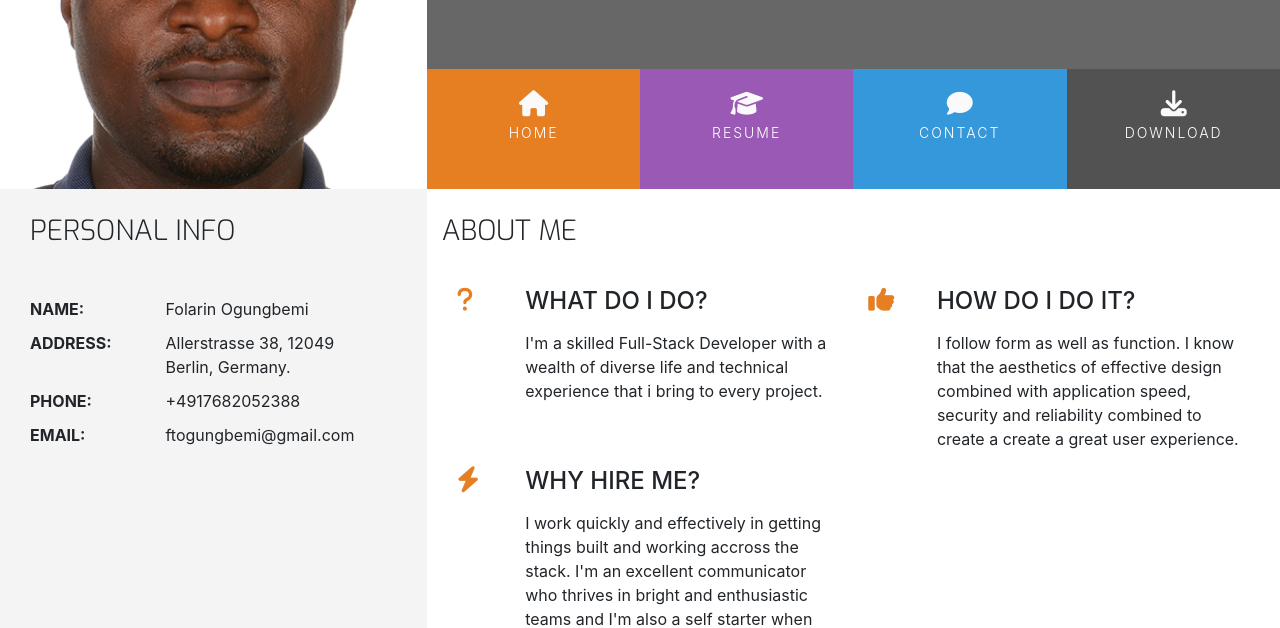
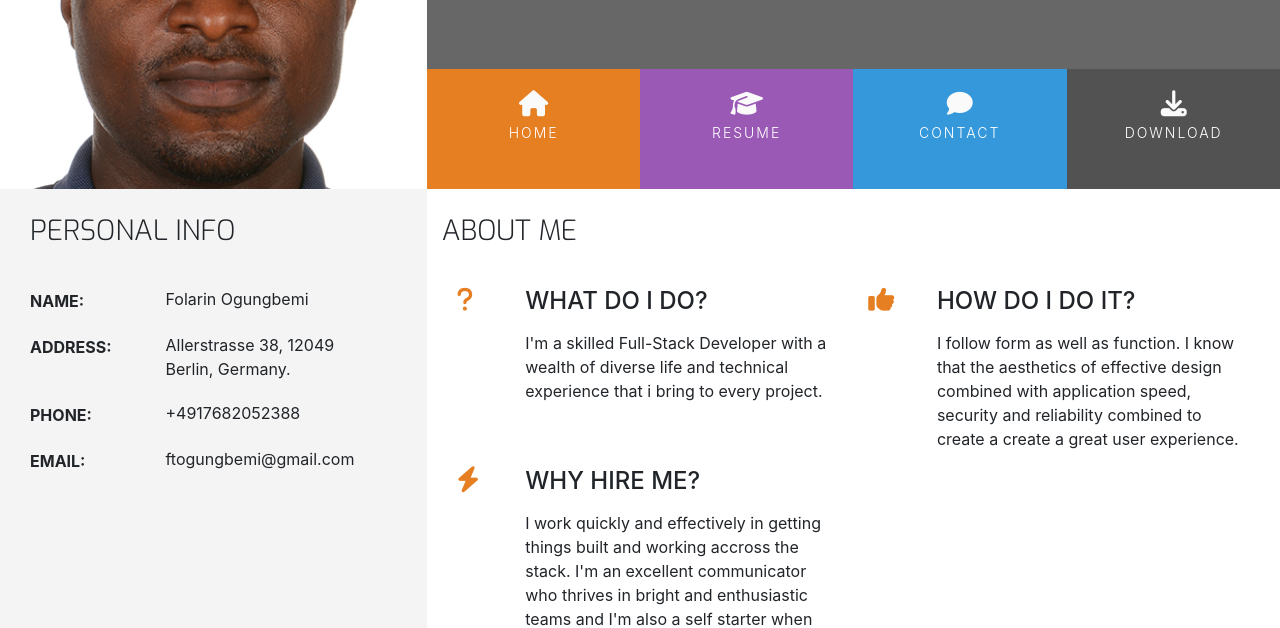
Before and after one commit to folarin-ogungbemi/portfolio-Website, a plain HTML site: page index.html in a window 1280 px wide. Shown: the part 180-808 px from the top of the page. Drawn offline with nearby package versions, Linux system fonts and the light colour scheme.

Commit message:
Change structure and style of personal info-item

```diff
--- a/assets/css/style.css
+++ b/assets/css/style.css
@@ -235,13 +235,13 @@ footer{
 .personal-info-item .key p,
 .personal-info-item .value p{
     margin: 0;
-    padding-top: 10px;
 }
 
 .personal-info-item .key{
     width: 30%;
     margin-right: 21px;
     vertical-align: top;
+    padding-top: 2px;
 }
 
 .personal-info-item .key p{
--- a/index.html
+++ b/index.html
@@ -66,6 +66,8 @@
                             Folarin Ogungbemi
                         </p>
                     </div>
+                </div>
+                <div class="personal-info-item">
                     <div class="key">
                         <p class="uppercase">
                             Address:
@@ -76,6 +78,8 @@
                             Allerstrasse 38, 12049 Berlin, Germany.
                         </p>
                     </div>
+                </div>
+                <div class="personal-info-item">
                     <div class="key">
                         <p class="uppercase">
                             Phone:
@@ -86,6 +90,8 @@
                             +4917682052388
                         </p>
                     </div>
+                </div>
+                <div class="personal-info-item">
                     <div class="key">
                         <p class="uppercase">
                             Email:
@@ -134,6 +140,7 @@
                                 <h4 class="three-reasons-heading uppercase">Why hire me?</h4>
                                 <p>I work quickly and effectively in getting things built and working accross the stack. I'm an excellent communicator who thrives in bright and enthusiastic teams and I'm also a self starter when working solo.</p>
                             </div>
+                        </div>
                     </div>
                 </div>
             </div>
```
